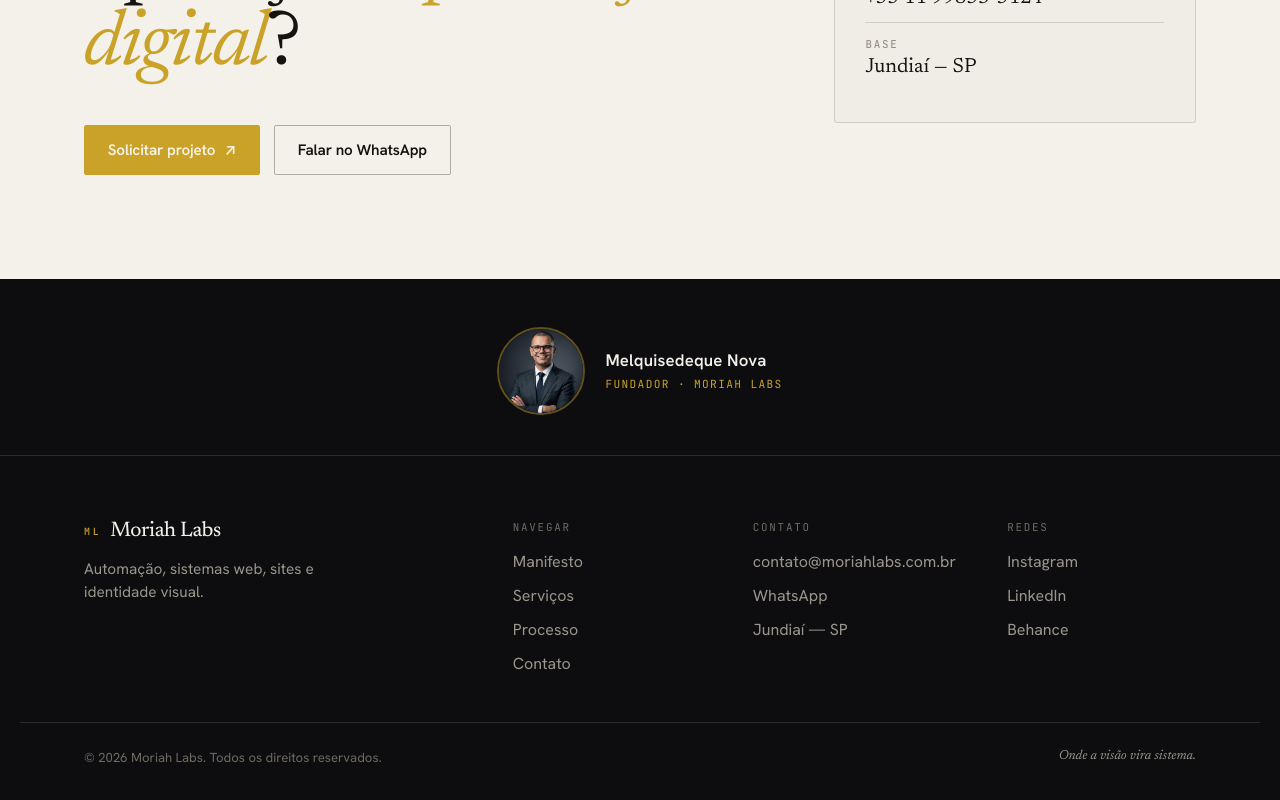
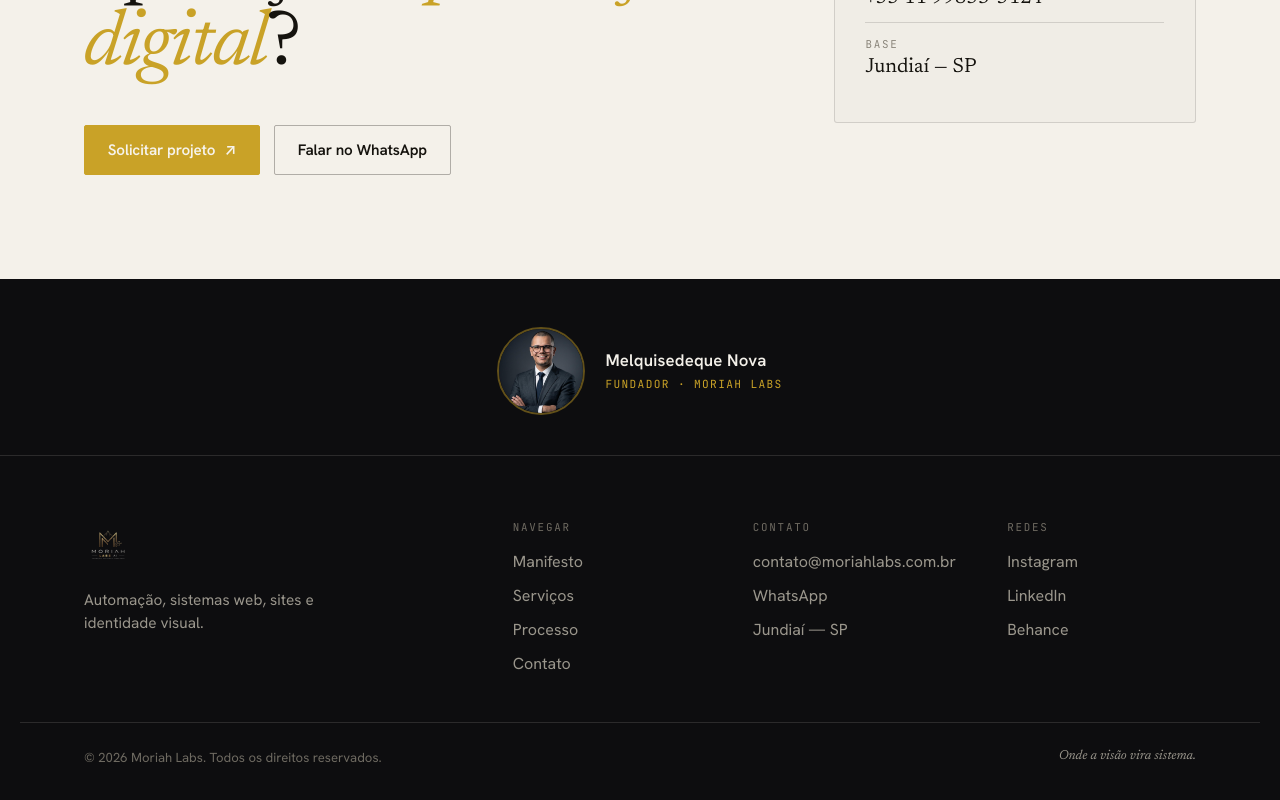
Before and after one commit to melquisedequenova-AI/moriah-labs-site, a React (Vite) app: page / in a window 1280 px wide. Shown: the part 4793-5593 px from the top of the page. Built offline with nearby package versions, Linux system fonts and the light colour scheme.

Commit message:
feat: add Moriah Labs AI logo (transparent bg, gold preserved)

```diff
--- a/src/Sections.jsx
+++ b/src/Sections.jsx
@@ -308,7 +308,9 @@
     <footer className="footer">
       <div className="wrap footer-grid">
         <div className="footer-brand">
-          <a className="brand" href="#top"><span className="mark">ML</span>Moriah Labs</a>
+          <a href="#top" style={{ display:"inline-flex", alignItems:"center", textDecoration:"none" }}>
+            <img src="/logo.png" alt="Moriah Labs AI" style={{ height:"48px", width:"auto", display:"block" }} />
+          </a>
           <p className="footer-tag">Automação, sistemas web, sites e identidade visual.</p>
         </div>
         <nav className="footer-col">
```
Also changed, not shown: public/logo.png (added).
